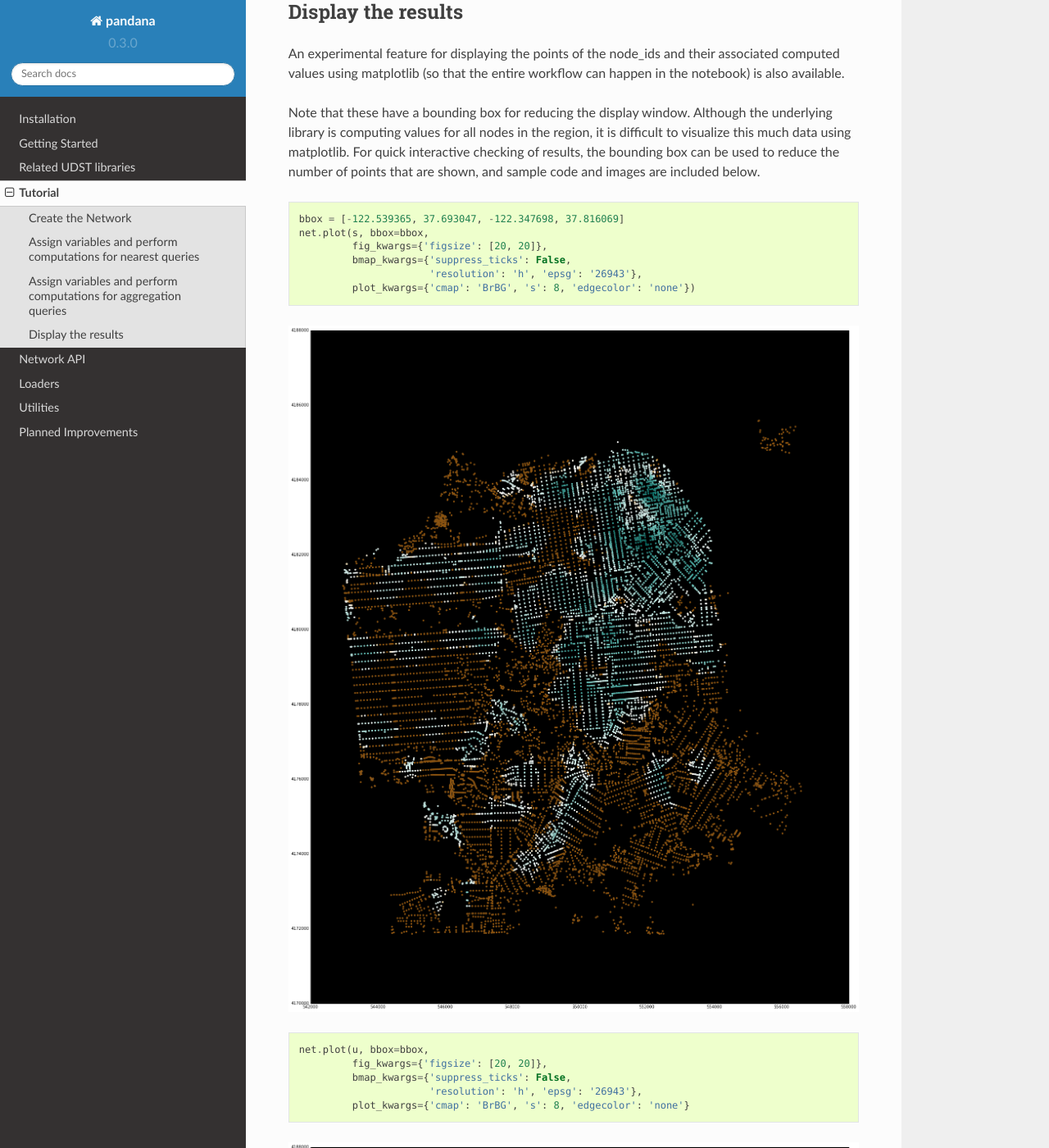
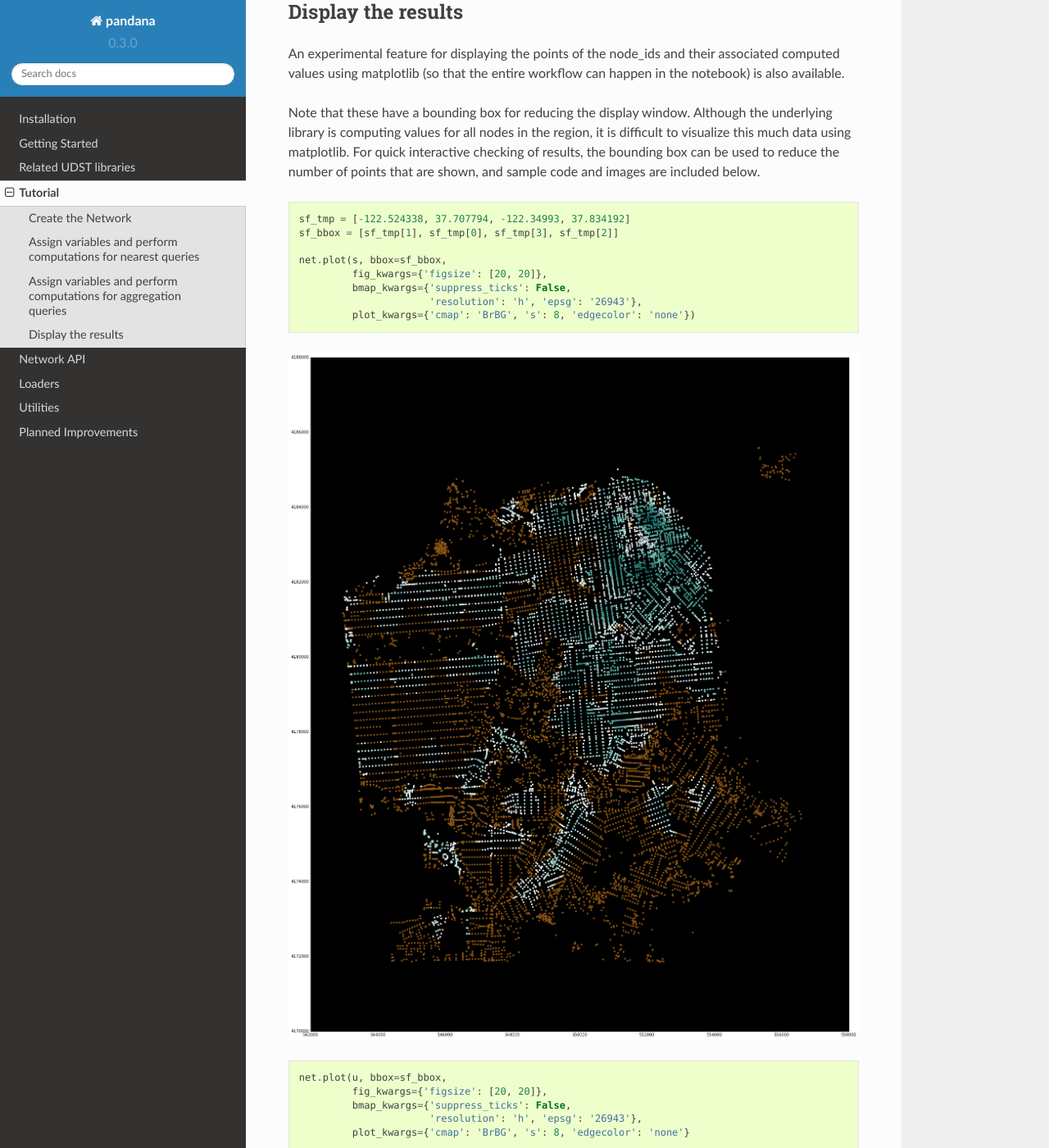
Before and after one commit to UDST/pandana, a Sphinx documentation site: the page built from docs/tutorial.rst, in a window 1280 px wide and 1400 px high, scrolled down 4159 px. Shown: the whole window at 82% size. Built offline with Sphinx 7.4.7 and the Read the Docs theme 2.0.0, drawn with Linux system fonts in a browser that asks for light colours.

Commit message:
updated tutorial

```diff
--- a/docs/tutorial.rst
+++ b/docs/tutorial.rst
@@ -210,8 +210,10 @@ matplotlib.  For quick interactive checking of results,
 the bounding box can be used to reduce the number of points that are shown,
 and sample code and images are included below. ::
 
-    bbox = [-122.539365, 37.693047, -122.347698, 37.816069]
-    net.plot(s, bbox=bbox,
+    sf_tmp = [-122.524338, 37.707794, -122.34993, 37.834192]
+    sf_bbox = [sf_tmp[1], sf_tmp[0], sf_tmp[3], sf_tmp[2]]
+
+    net.plot(s, bbox=sf_bbox,
              fig_kwargs={'figsize': [20, 20]},
              bmap_kwargs={'suppress_ticks': False,
                           'resolution': 'h', 'epsg': '26943'},
@@ -221,7 +223,7 @@ and sample code and images are included below. ::
 
 ::
 
-    net.plot(u, bbox=bbox,
+    net.plot(u, bbox=sf_bbox,
              fig_kwargs={'figsize': [20, 20]},
              bmap_kwargs={'suppress_ticks': False,
                           'resolution': 'h', 'epsg': '26943'},
```
